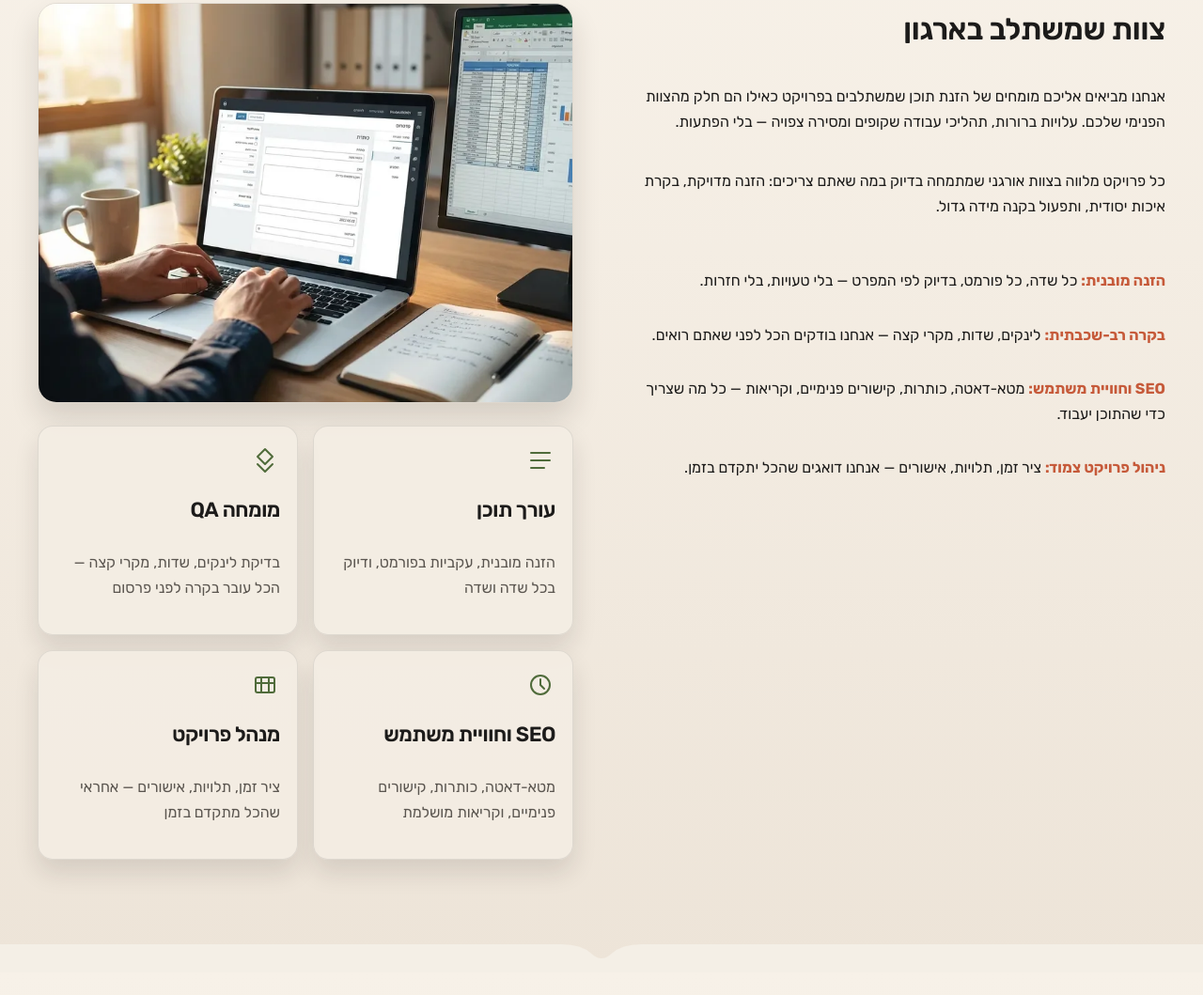
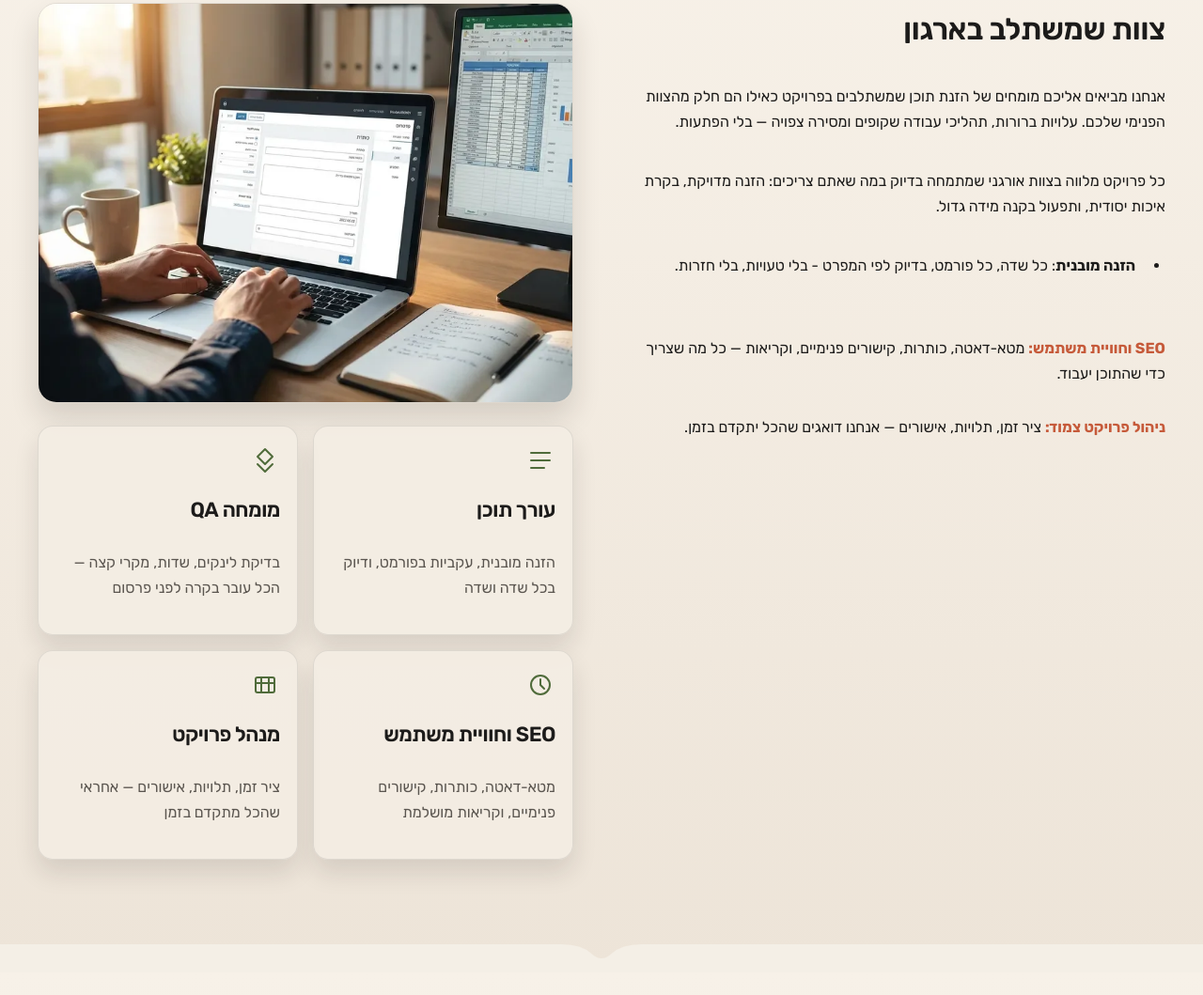
Before and after one commit to slipwoker/zappy-website-c3bf3039-58ec-43ec-8c0b-f24fab63cb76, a plain HTML site: page index.html in a window 1280 px wide. Shown: the part 877-1936 px from the top of the page at 94% size. Drawn offline with Linux system fonts and the light colour scheme.

Commit message:
Background sync: Progressive GitHub Sync

```diff
--- a/index.html
+++ b/index.html
@@ -824,11 +824,11 @@
   <div class="index-services-container zappy-preserve-css-grid" style="display: grid; grid-template-columns: 570px 570px;" id="zappy-auto-grid-1772216298046-crc50t" data-zappy-auto-grid="true" data-zappy-grid-align="start" data-original-item-width="570" data-original-gap="60px"><div class="index-services-content-column">
       <h2 class="index-services-headline zappy-editable" style="font-family: &quot;Open Sans&quot;, sans-serif;">צוות שמשתלב בארגון&nbsp;</h2>
       <p class="index-services-intro zappy-editable" style="">אנחנו מביאים אליכם מומחים של הזנת תוכן שמשתלבים בפרויקט כאילו הם חלק מהצוות הפנימי שלכם. עלויות ברורות, תהליכי עבודה שקופים ומסירה צפויה — בלי הפתעות.</p>
-      <p class="index-services-intro zappy-editable">כל פרויקט מלווה בצוות אורגני שמתמחה בדיוק במה שאתם צריכים: הזנה מדויקת, בקרת איכות יסודית, ותפעול בקנה מידה גדול.</p>
+      <p class="index-services-intro zappy-editable" style="">כל פרויקט מלווה בצוות אורגני שמתמחה בדיוק במה שאתם צריכים: הזנה מדויקת, בקרת איכות יסודית, ותפעול בקנה מידה גדול.<br></p><ul><li class="zappy-editable">&nbsp; <b>הזנה מובנית</b>: כל שדה, כל פורמט, בדיוק לפי המפרט - בלי טעויות, בלי חזרות.&nbsp;&nbsp;</li></ul>
 
       <div class="index-services-capabilities-list">
-        <p class="index-services-capability-item zappy-editable" style=""><strong>הזנה מובנית:</strong> כל שדה, כל פורמט, בדיוק לפי המפרט — בלי טעויות, בלי חזרות.</p>
-        <p class="index-services-capability-item zappy-editable"><strong>בקרה רב-שכבתית:</strong> לינקים, שדות, מקרי קצה — אנחנו בודקים הכל לפני שאתם רואים.</p>
+
+
         <p class="index-services-capability-item zappy-editable"><strong>SEO וחוויית משתמש:</strong> מטא-דאטה, כותרות, קישורים פנימיים, וקריאות — כל מה שצריך כדי שהתוכן יעבוד.</p>
         <p class="index-services-capability-item zappy-editable"><strong>ניהול פרויקט צמוד:</strong> ציר זמן, תלויות, אישורים — אנחנו דואגים שהכל יתקדם בזמן.</p>
       </div>
```
Also changed, not shown: public/index.html (+1 -1 lines), 3 other files.
